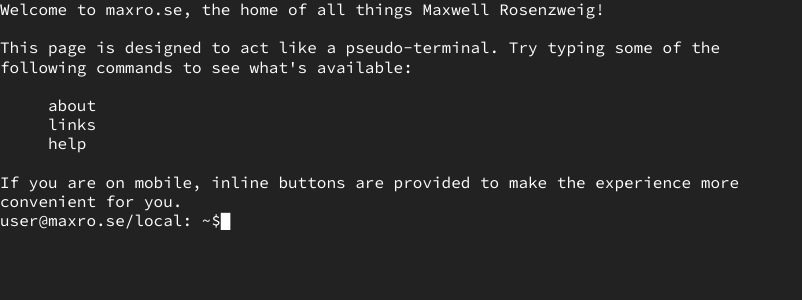
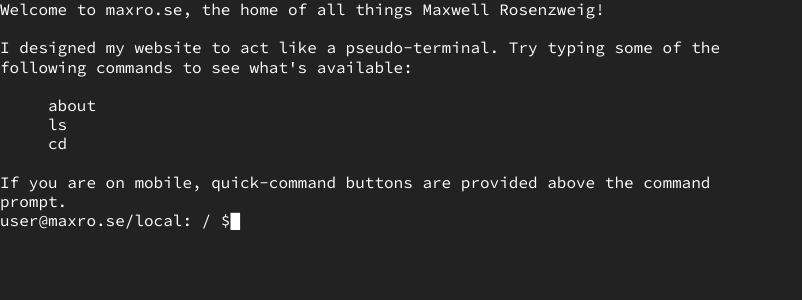
Before and after one commit to 6XAM/maxro.se, an Angular app: page / in a window 1280 px wide. Shown: the top 300 px of the page, without its empty margins (0-802 px from the left). Built offline with nearby package versions, Linux system fonts and the light colour scheme.

Commit message:
Initial Terminal Design

```diff
--- /dev/null
+++ b/src/app/shared/command.model.ts
@@ -0,0 +1,86 @@
+import {Directory, TerminalState} from './terminal-state.model';
+
+export abstract class BaseCommand {
+  constructor(protected getCurrentState: () => TerminalState, protected setCurrentState: (state: object) => void)  { }
+  abstract run(params: string[]): string[];
+}
+
+export class AboutCommand extends BaseCommand {
+  run(params: string[]): string[] {
+    const path: string = this.getCurrentState().currentPath.getPath();
+    switch (path) {
+      case '/':
+        return [
+          'About: maxro.se/',
+          'I am a Computer Science and Mathematics student at the University of Florida.',
+          'In school, my favorite subjects to work with are predicate calculus and data structures/algorithms.',
+          '',
+          'Hint: for more information on other topics, try \'ls\' and/or \'cd\' before using \'about!\''
+        ];
+      default:
+        return ['invalid about with directory \'' + path + '\''];
+    }
+  }
+}
+
+export class CDCommand extends  BaseCommand {
+  run(params: string[]): string[] {
+    if (!params[0]) {
+      return ['cd: Specify a directory. Use \'ls\' to see files and directories'];
+    }
+
+    let targetDir: Directory;
+    const currentPath = this.getCurrentState().currentPath;
+
+    if (params[0] === '..') {
+      targetDir = currentPath.parent;
+    } else if (params[0] === '.') {
+      targetDir = currentPath;
+    } else {
+      targetDir = currentPath.getChild(params[0]);
+    }
+    if (targetDir) {
+      this.setCurrentState({
+        currentPath: targetDir
+      });
+      return [];
+    }
+    return ['cd: ' + params[0] + ': No such directory'];
+  }
+}
+
+export class LSCommand extends  BaseCommand {
+  run(params: string[]): string[] {
+    let showHidden = false;
+    const currentPath = this.getCurrentState().currentPath;
+
+    for (const param of params) {
+      if (param === '-a') {
+        showHidden = true;
+      }
+    }
+
+    const children: Directory[] = currentPath.getChildren(showHidden);
+    const ret: string[] = [];
+
+    if (showHidden) {
+      ret.push('.');
+      if (currentPath.parent) {
+        ret.push('..');
+      }
+    }
+    if (children) {
+      for (const child of children) {
+        ret.push(child.name);
+      }
+    }
+    ret.sort();
+    return ret;
+  }
+}
+
+// export class ManCommand extends Command {
+//   run(params: string[]): string[] {
+//
+//   }
+// }
--- /dev/null
+++ b/src/app/shared/terminal-state.model.ts
@@ -0,0 +1,69 @@
+export class Directory {
+  name: string;
+  parent: Directory;
+  children: Directory[] = [];
+
+  constructor(name: string, parent?: Directory, children?: Directory[]) {
+    this.name = name;
+    this.parent = parent;
+    if (children) {
+      this.children = children;
+    }
+  }
+
+  getChildren(showHidden: boolean = false): Directory[] {
+    if (showHidden) {
+      return this.children;
+    }
+    const ret: Directory[] = [];
+    for (const child of this.children) {
+      if (child.name.charAt(0) !== '.') {
+        ret.push(child);
+      }
+    }
+    return ret;
+  }
+
+  getChild(name: string): Directory {
+    for (const child of this.children) {
+      if (child.name === name) {
+        return child;
+      }
+    }
+    return undefined;
+  }
+
+  getPath(): string {
+    if (this.parent) {
+      return this.parent.getPath() + this.name +  '/';
+    } else {
+      return this.name + '/';
+    }
+  }
+
+  addChild(name: string): Directory {
+    const child: Directory = new Directory(name, this);
+    this.children.push(child);
+    return child;
+  }
+}
+
+export class TerminalState {
+  fileSystem: Directory;
+  currentPath: Directory;
+
+  constructor(fileSystem?: Directory, currentPath?: Directory) {
+    this.fileSystem = fileSystem;
+    if (currentPath) {
+      this.currentPath = currentPath;
+    } else {
+      this.currentPath = fileSystem;
+    }
+  }
+}
+
+export function mergeStates(stateOld: object, stateNew: object): void {
+  for (const key of Object.keys(stateNew)) {
+    stateOld[key] = stateNew[key];
+  }
+}
--- a/src/app/terminal-button/terminal-button.component.css
+++ b/src/app/terminal-button/terminal-button.component.css
@@ -0,0 +1,5 @@
+.terminal-button {
+  padding: 1ch;
+  text-align: center;
+  margin: .5ch;
+}
--- a/src/app/terminal-button/terminal-button.component.html
+++ b/src/app/terminal-button/terminal-button.component.html
@@ -1,3 +1 @@
-<p>
-  terminal-button works!
-</p>
+<div class="terminal-button" (click)="runCommand(command)" [ngStyle]="style">{{command}}</div>
--- a/src/app/terminal-prompt/terminal-prompt.component.css
+++ b/src/app/terminal-prompt/terminal-prompt.component.css
@@ -1,11 +1,3 @@
-.prompt {
-  position: sticky;
-  bottom: 0;
-  width: 100%;
-  overflow-x: hidden;
-  background-color: #222;
-
-}
 #fakePrompt {
   width: 100%;
   min-height: 1.2em;
--- a/src/app/terminal-prompt/terminal-prompt.component.html
+++ b/src/app/terminal-prompt/terminal-prompt.component.html
@@ -1,22 +1,22 @@
-<div class="prompt" (click)="onPromptClick()">
+<div (click)="onPromptClick()">
   <label for="realPrompt"></label>
   <input id="realPrompt"
-         [(ngModel)]="command"
+         [(ngModel)]="commandText"
          (blur)="onPromptBlur()"
-         (keypress)="onKeyPress($event)"
+         (keydown)="onKeyDown($event)"
          autofocus>
   <div id="fakePrompt">
-    user@maxro.se/local: ~${{
+    user@maxro.se/local: {{getCurrentState().currentPath.getPath()}} ${{
     promptFocused ?
-      command.substring(0, promptCaretBeginPos)
+      commandText.substring(0, promptCaretBeginPos)
       + (isFlash ?
-        command.substring(promptCaretBeginPos, promptCaretEndPos) + '\u2588'
+        commandText.substring(promptCaretBeginPos, promptCaretEndPos) + '\u2588'
         :
-        '\u2588'.repeat(promptCaretEndPos - promptCaretBeginPos) + command.charAt(promptCaretEndPos)
+        '\u2588'.repeat(promptCaretEndPos - promptCaretBeginPos) + commandText.charAt(promptCaretEndPos)
       )
-      + command.substring(promptCaretEndPos + 1)
+      + commandText.substring(promptCaretEndPos + 1)
       :
-      command + '\u2588'
+      commandText + '\u2588'
     }}
   </div>
 </div>
--- a/src/app/terminal-prompt/terminal-prompt.component.ts
+++ b/src/app/terminal-prompt/terminal-prompt.component.ts
@@ -1,4 +1,5 @@
-import {ChangeDetectorRef, Component, OnInit} from '@angular/core';
+import {ChangeDetectorRef, Component, EventEmitter, Input, OnInit, Output} from '@angular/core';
+import {TerminalState} from '../shared/terminal-state.model';
 
 @Component({
   selector: 'app-terminal-prompt',
@@ -7,11 +8,18 @@ import {ChangeDetectorRef, Component, OnInit} from '@angular/core';
 })
 export class TerminalPromptComponent implements OnInit {
 
-  command = '';
+  @Input() getCurrentState: () => TerminalState;
+  @Output() command: EventEmitter<string> = new EventEmitter<string>();
+
+  commandText = '';
+
   promptCaretBeginPos = 0;
   promptCaretEndPos = 0;
   promptFocused = true;
   isFlash = true;
+
+  prevCommands = [ '' ]; // Most recent outputs at end of array.
+  prevCommandsIndex = 0; // prevCommands[0] is current command, and must always be updated whenever prevCommandsIndex changed from 0.
 
   constructor(private cd: ChangeDetectorRef) {
     setInterval(() => {
@@ -28,19 +36,45 @@ export class TerminalPromptComponent implements OnInit {
   ngOnInit() {
   }
 
-  onPromptClick() {
+  onPromptClick(): void {
     document.getElementById('realPrompt').focus();
     this.promptFocused = true;
   }
 
-  onPromptBlur() {
+  onPromptBlur(): void {
     this.isFlash = true;
     this.promptFocused = false;
   }
 
-  onKeyPress(e) {
-    if (e.key === 'Return') {
-
+  onKeyDown(e: KeyboardEvent): void {
+    switch (e.key) {
+      case 'ArrowUp': {
+        if (!(this.prevCommandsIndex >= this.prevCommands.length - 1)) {
+          if (this.prevCommandsIndex === 0) {
+            this.prevCommands[0] = this.commandText;
+          }
+          this.prevCommandsIndex++;
+          this.commandText = this.prevCommands[this.prevCommandsIndex];
+        }
+        break;
+      }
+      case 'ArrowDown': {
+        if (!(this.prevCommandsIndex === 0)) {
+          this.prevCommandsIndex--;
+          this.commandText = this.prevCommands[this.prevCommandsIndex];
+        }
+        break;
+      }
+      case 'Enter': {
+        this.command.emit(this.commandText);
+        this.prevCommandsIndex = 0;
+        this.prevCommands[0] = this.commandText;
+        this.commandText = '';
+        this.prevCommands.unshift('');
+        break;
+      }
+      default:
+        break;
     }
   }
 }
--- a/src/app/terminal/terminal.component.css
+++ b/src/app/terminal/terminal.component.css
@@ -11,3 +11,10 @@
 .terminal-root > div > ul > li{
   min-height: 1.2em;
 }
+.terminal-prompt {
+  position: sticky;
+  bottom: 0;
+  width: 100%;
+  overflow-x: hidden;
+  background-color: #222;
+}
--- a/src/app/terminal/terminal.component.html
+++ b/src/app/terminal/terminal.component.html
@@ -1,8 +1,13 @@
-<div class="terminal-root">
-  <div *ngIf="commands">
+<div #terminalRoot class="terminal-root">
+  <div *ngIf="outputs">
     <ul>
-      <li *ngFor="let command of commands">{{command}}</li>
+      <li *ngFor="let output of outputs">{{output}}</li>
     </ul>
   </div>
-  <app-terminal-prompt></app-terminal-prompt>
+  <div class="terminal-prompt">
+    <div fxLayout="row wrap" *ngIf="isMobile" style="padding: 0 0.5ch; width: 100%; max-height: 10ch; overflow: hidden">
+      <app-terminal-button fxFlex="33%" fxGrow="1" fxShrink="0" *ngFor="let command of quickCommands" [command]="command.cmd" [style]="command.style" [runCommand]="execCommand.bind(this)"></app-terminal-button>
+    </div>
+    <app-terminal-prompt (command)="execCommand($event)" [getCurrentState]="getCurrentState.bind(this)"></app-terminal-prompt>
+  </div>
 </div>
--- a/src/app/terminal/terminal.component.ts
+++ b/src/app/terminal/terminal.component.ts
@@ -1,4 +1,6 @@
-import { Component, OnInit } from '@angular/core';
+import { Component, ElementRef, OnInit, ViewChild } from '@angular/core';
+import { BaseCommand, AboutCommand, CDCommand, LSCommand } from '../shared/command.model';
+import { Directory, TerminalState, mergeStates } from '../shared/terminal-state.model';
 
 @Component({
   selector: 'app-terminal-root',
@@ -7,21 +9,67 @@ import { Component, OnInit } from '@angular/core';
 })
 export class TerminalComponent implements OnInit {
 
-  commands = [
+  @ViewChild('terminalRoot') private myScrollContainer: ElementRef;
+
+  quickCommands: object[] = [
+    {cmd: 'cd', style: { backgroundColor: '#480000' }},
+    {cmd: 'ls', style: { backgroundColor: '#004800' }},
+    {cmd: 'about', style: { backgroundColor: '#000048' }}
+  ];
+
+  outputs = [
     'Welcome to maxro.se, the home of all things Maxwell Rosenzweig!',
     '',
-    'This page is designed to act like a pseudo-terminal. Try typing some of the following commands to see what\'s available:',
+    'I designed my website to act like a pseudo-terminal. Try typing some of the following commands to see what\'s available:',
     '',
     '\u00A0\u00A0\u00A0\u00A0 about',
-    '\u00A0\u00A0\u00A0\u00A0 links',
-    '\u00A0\u00A0\u00A0\u00A0 help',
+    '\u00A0\u00A0\u00A0\u00A0 ls',
+    '\u00A0\u00A0\u00A0\u00A0 cd',
     '',
-    'If you are on mobile, inline buttons are provided to make the experience more convenient for you.'
+    'If you are on mobile, quick-command buttons are provided above the command prompt.'
   ];
 
-  constructor() { }
+  root: Directory = new Directory('');
+
+  state: TerminalState = new TerminalState(this.root);
+
+  commands: {[index: string]: BaseCommand} = {
+    'about': new AboutCommand(this.getCurrentState.bind(this), this.setCurrentState.bind(this)),
+    'cd': new CDCommand(this.getCurrentState.bind(this), this.setCurrentState.bind(this)),
+    'ls': new LSCommand(this.getCurrentState.bind(this), this.setCurrentState.bind(this))
+  };
+
+  isMobile: boolean = /Android|webOS|iPhone|iPad|BlackBerry|Windows Phone|Opera Mini|IEMobile|Mobile/i.test(navigator.userAgent);
+
+  getCurrentState(): TerminalState {
+    return this.state;
+  }
+
+  setCurrentState(newState: object): void {
+    mergeStates(this.state, newState);
+  }
+
+  constructor() {
+    this.root.addChild('projects');
+    this.root.addChild('links');
+    this.root.addChild('work');
+  }
 
   ngOnInit() {
   }
 
+  execCommand(command: string): void {
+    this.outputs.push('user@maxro.se/local: ' + this.state.currentPath.getPath() + ' $' + command);
+    let params = command.split(' ');
+    command = params[0];
+    params = params.splice(1);
+    if (this.commands[command]) {
+      this.outputs = this.outputs.concat(this.commands[command].run(params));
+    } else {
+      this.outputs.push(command + ': command not found.');
+    }
+    try {
+      this.myScrollContainer.nativeElement.scrollTop = this.myScrollContainer.nativeElement.scrollHeight;
+    } catch (err) { }
+  }
 }
```
Also changed, not shown: src/app/terminal-button/terminal-button.component.ts (+5 -2 lines).
